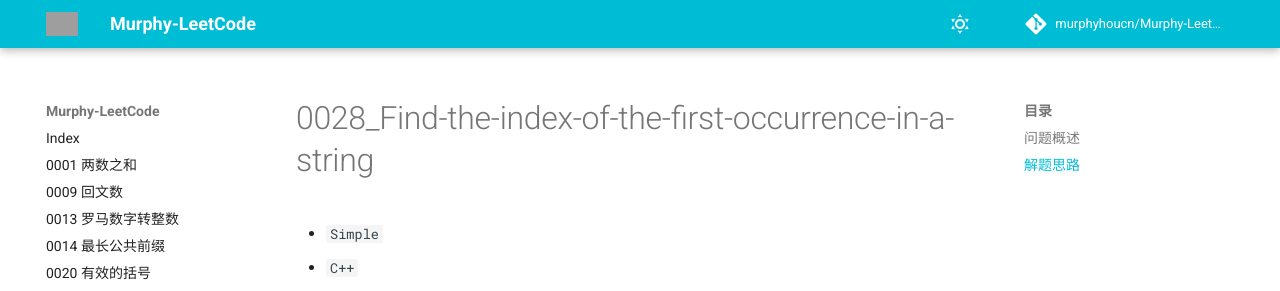
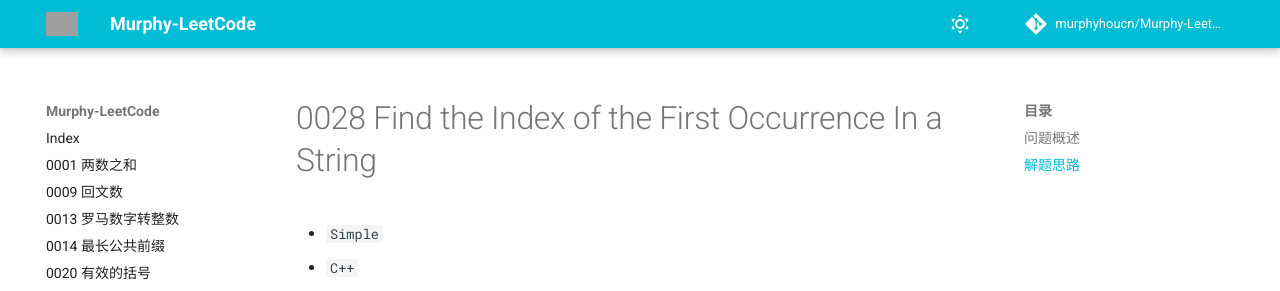
Before and after one commit to murphyhoucn/Murphy-LeetCode-Docs, an MkDocs documentation site: the page built from docs/CPP/0028.md, in a window 1280 px wide. Shown: the top 291 px of the page. Built offline with MkDocs 1.6.1 and Material for MkDocs 9.7.7, drawn with Linux system fonts in a browser that asks for light colours; nearby versions of some CDN libraries; library files that are not in the unit come from our copies; comment, search, counter and statistics services are not loaded; grey boxes are pictures that could not be loaded.

Commit message:
add new solution

```diff
--- a/docs/CPP/0028.md
+++ b/docs/CPP/0028.md
@@ -1,4 +1,4 @@
-# 0028_Find-the-index-of-the-first-occurrence-in-a-string
+# 0028 Find the Index of the First Occurrence In a String
 
 - `Simple`
 - `C++`
```
Also changed, not shown: docs/CPP/0058.md (+1 -1 lines), docs/CPP/0066.md (+1 -1 lines), docs/CPP/0067.md (+1 -1 lines), docs/CPP/0069.md (+1 -1 lines), docs/CPP/0628.md (+1 -1 lines).
